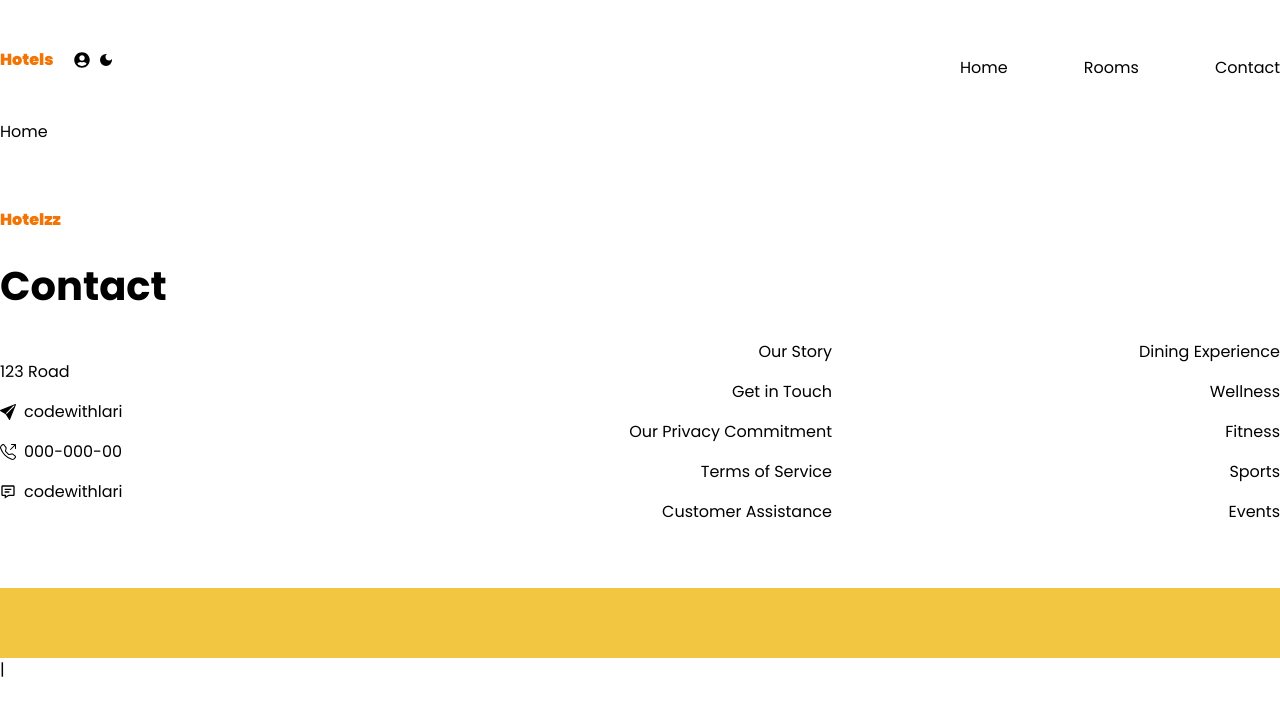
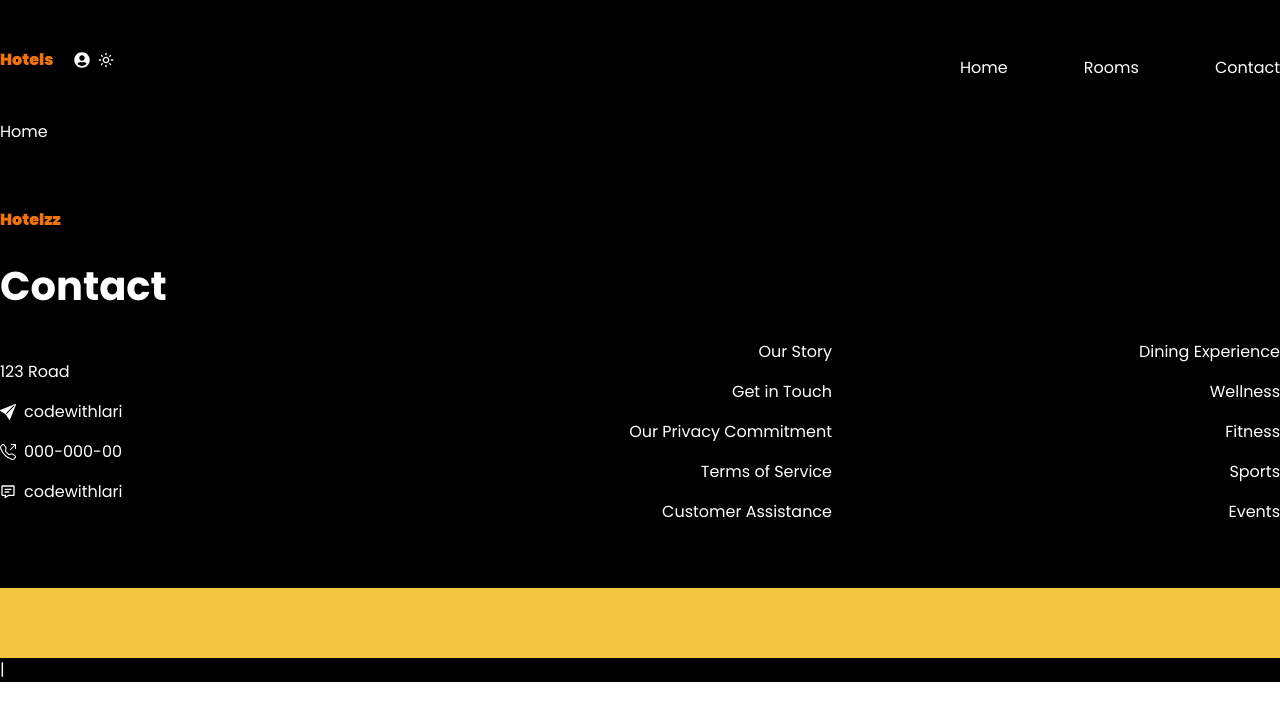
Before and after one commit to jesusalarcon98/Hotel-Management, a Next.js app: page / in a window 1280 px wide. Both pictures are taken after a click on the icon 105 px from the left and 60 px from the top of the page. Shown: the top 720 px of the page. Built offline with nearby package versions, Linux system fonts and the light colour scheme.

Commit message:
dark/white theme

```diff
--- a/src/app/layout.tsx
+++ b/src/app/layout.tsx
@@ -3,6 +3,7 @@
 import "./globals.css";
 import Header from "@/components/Header/Header";
 import Footer from "@/components/Footer/Footer";
+import ThemeProvider from "@/components/ThemeProvider/ThemeProvider";
 
 const poppins = Poppins({
   subsets: ["latin"],
@@ -24,11 +25,13 @@
   return (
     <html lang="en">
       <body className={poppins.className}>
-        <main className="font-normal">
-          <Header />
-          {children}
-          <Footer />|
-        </main>
+        <ThemeProvider>
+          <main className="font-normal">
+            <Header />
+            {children}
+            <Footer />|
+          </main>
+        </ThemeProvider>
       </body>
     </html>
   );
--- a/src/components/Header/Header.tsx
+++ b/src/components/Header/Header.tsx
@@ -1,8 +1,13 @@
+"use client";
+
 import Link from "next/link"
+import { useContext } from "react"
 import { FaUserCircle } from "react-icons/fa"
-import { MdDarkMode } from "react-icons/md"
+import { MdDarkMode, MdOutlineLightMode } from "react-icons/md"
+import ThemeContext from "@/context/themeContext"
 
 const Header = () => {
+    const { darkTheme, setDarkTheme } = useContext(ThemeContext);
     return (
         <header className="py-10 container max-w-screen-xl mx-auto test-xl flex flex-wrap md:flex-nowrap items-center justify-between">
             <div className="flex items-center w-full md:2/3">
@@ -17,7 +22,13 @@
                         </Link>
                     </li>
                     <li className="ml-2">
-                        <MdDarkMode className="cursor-pointer" />
+                        {darkTheme ? (<MdOutlineLightMode className="cursor-pointer" onClick={() => {
+                            setDarkTheme(false);
+                            localStorage.removeItem("hotel-theme");
+                        }} />) : (<MdDarkMode className="cursor-pointer" onClick={() => {
+                            setDarkTheme(true);
+                            localStorage.setItem("hotel-theme", "true");
+                        }} />)}
                     </li>
                 </ul>
             </div>
--- a/src/components/ThemeProvider/ThemeProvider.tsx
+++ b/src/components/ThemeProvider/ThemeProvider.tsx
@@ -8,11 +8,21 @@
     const themeFromStorage: boolean = typeof localStorage !== "undefined" && localStorage.getItem("hotel-theme") ? JSON.parse(localStorage.getItem("hotel-theme")!) : false
 
     const [darkTheme, setDarkTheme] = useState<boolean>(themeFromStorage);
+    const [renderComponent, setRenderComponent] = useState(false);
 
-    <ThemeContext.Provider value={{ darkTheme, setDarkTheme }}>
-        <div className={`${darkTheme ? "dark" : ""} min-h-screen`}></div>
+    useEffect(() => {
+        setRenderComponent(true);
+    }, []);
 
-
+    if (!renderComponent) return <></>;
+    return (<ThemeContext.Provider value={{ darkTheme, setDarkTheme }
+    }>
+        <div className={`${darkTheme ? "dark" : ""} min-h-screen`}>
+            <div className="dark:text-white dark:bg-black text--[1E1E1E]">{children}</div>
+        </div>
     </ThemeContext.Provider>
+    )
 
 }
+
+export default ThemeProvider;
--- a/tailwind.config.ts
+++ b/tailwind.config.ts
@@ -2,6 +2,7 @@
 const { fontFamily } = require("tailwindcss/defaultTheme");
 
 const config: Config = {
+  darkMode: "class",
   content: [
     "./src/pages/**/*.{js,ts,jsx,tsx,mdx}",
     "./src/components/**/*.{js,ts,jsx,tsx,mdx}",
```
